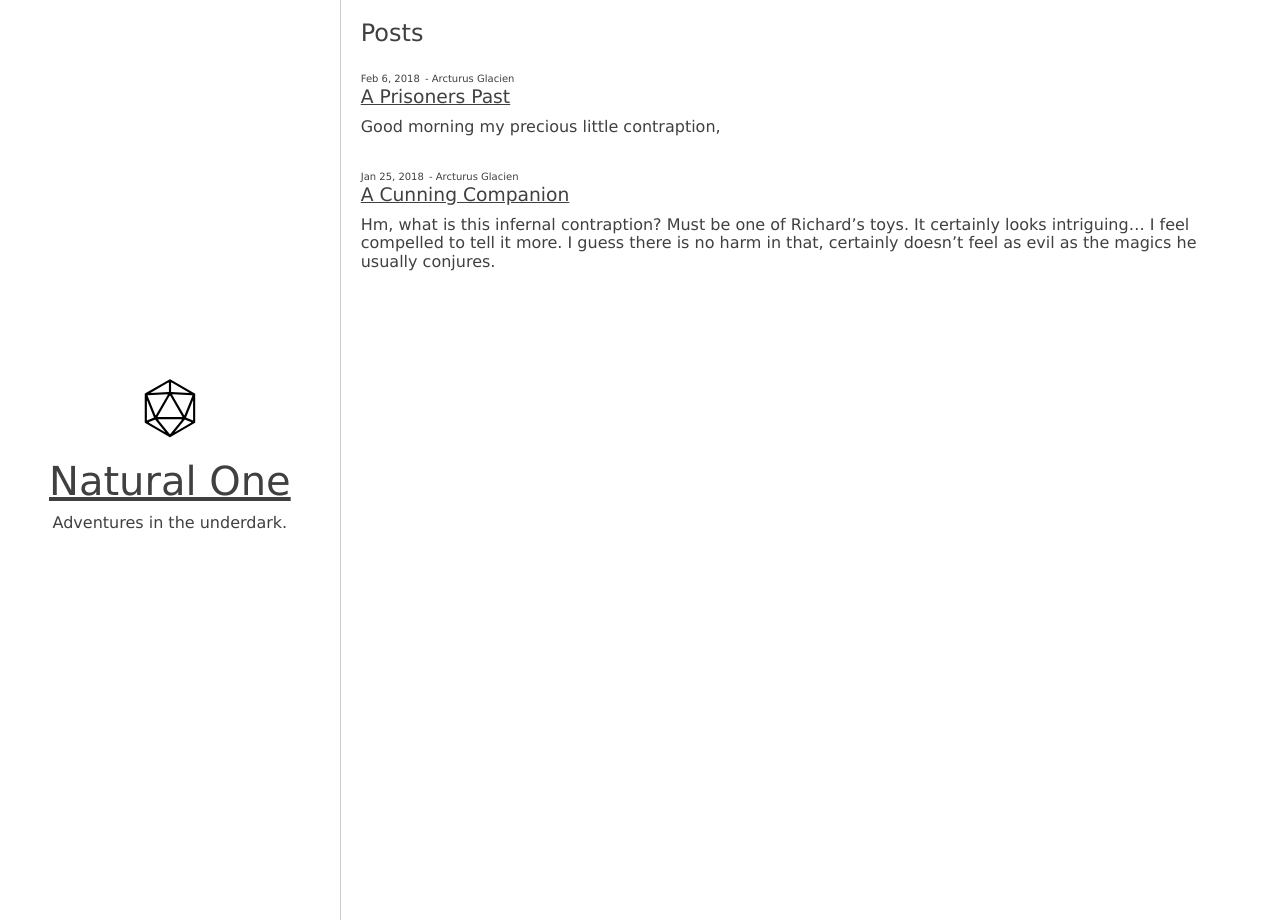
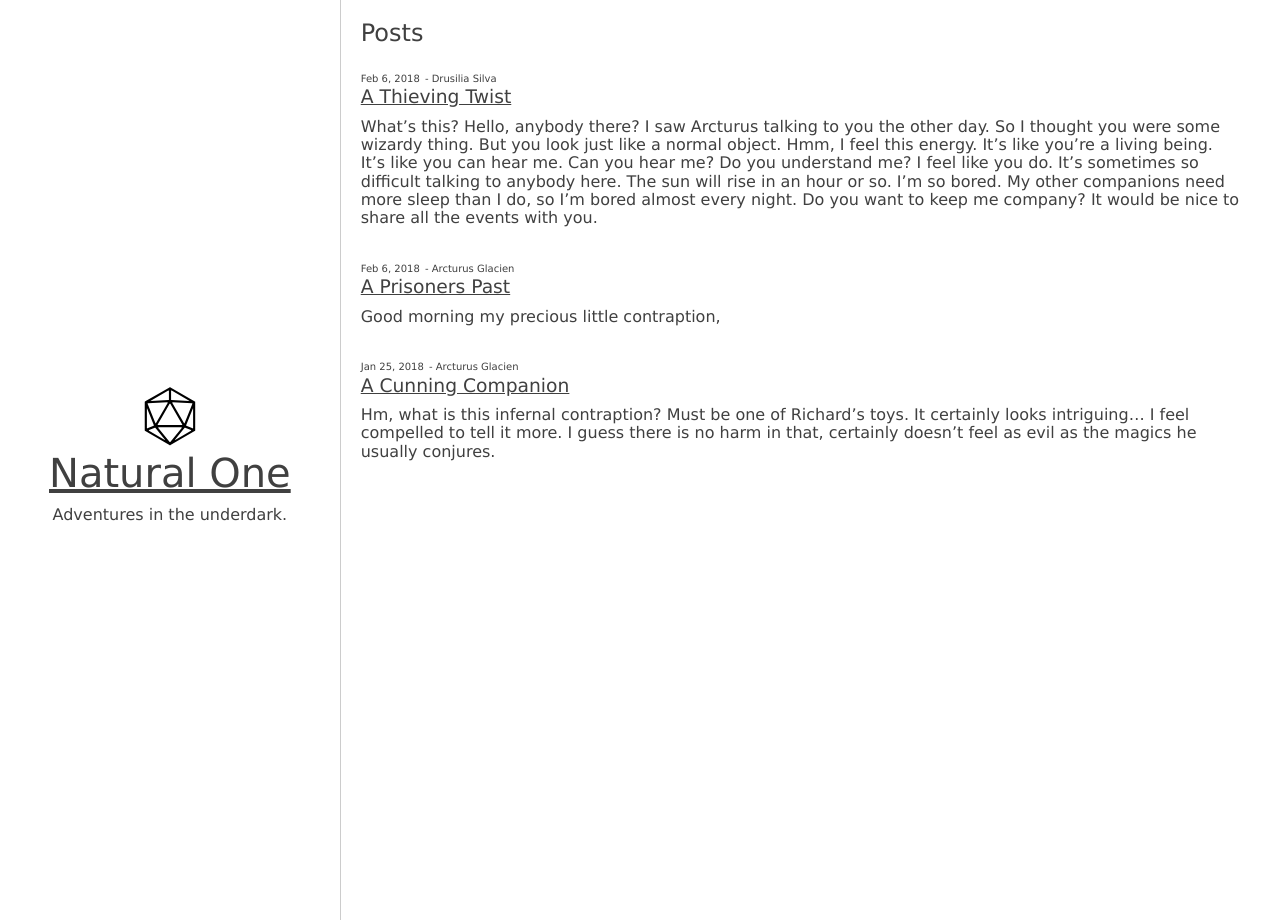
Before and after one commit to smarinade/natural-one, a Jekyll site: the page built from index.md, in a window 1280 px wide. Built offline with Jekyll 4.4.1, drawn with Linux system fonts in a browser that asks for light colours.

Commit message:
new post

```diff
--- a/_config.yml
+++ b/_config.yml
@@ -18,6 +18,10 @@ description: >- # this means to ignore newlines until "baseurl:"
   Adventures in the underdark.
 baseurl: "/natural-one" # the subpath of your site, e.g. /blog
 url: "" # the base hostname & protocol for your site, e.g. http://example.com
+image:
+  path: https://deadmanstales.files.wordpress.com/2013/12/crapdice.jpg
+  height: 100
+  width: 100
 twitter_username: smarinade
 github_username:  smarinade
 
--- a/_includes/header.html
+++ b/_includes/header.html
@@ -1,7 +1,9 @@
 <header class="header" role="banner">
 	<div class="header-wrapper">
 		<div class="header-logo">
-			{% include logo.svg %}
+			<a href="{{ "/" | relative_url }}" title="{{ site.title | escape }}">
+				{% include logo.svg %}
+			</a>
 		</div>
 		<a class="header-brand" rel="author" href="{{ "/" | relative_url }}">{{ site.title | escape }}</a>
 		<p class="header-brand-description">
--- /dev/null
+++ b/_posts/2018-02-20-a-thieving-twist.markdown
@@ -0,0 +1,23 @@
+---
+layout: post
+title:  "A Thieving Twist"
+date:   2018-02-06 19:44:40 +0100
+author: Drusilia Silva
+categories: underdark
+---
+What's this? Hello, anybody there? I saw Arcturus talking to you the other day. So I thought you were some wizardy thing. But you look just like a normal object. Hmm, I feel this energy. It's like you're a living being. It's like you can hear me. Can you hear me? Do you understand me? I feel like you do. It's sometimes so difficult talking to anybody here. The sun will rise in an hour or so. I'm so bored. My other companions need more sleep than I do, so I'm bored almost every night. Do you want to keep me company? It would be nice to share all the events with you.
+
+Today was a rough day. It started this morning. I always check on my companions, just to make sure everything is all right. I knew Arcturus cast a spell that would keep anybody out of our beds, and pockets. So I was quite confident nothing bad had happened when I woke up. Still, I always check. Imagine my surprise when I found __one bed empty__. Well, couldn't be too surprised, with Devin. So I checked outside, no Devin. I decided to hide in a corner and see when (and if!) he would turn up. Half an hour or so before sunrise, I suddenly saw the door handle move. If I hadn't been staring at the thing, I wouldn't even have noticed it! You can say a lot of things about Devin, and I will, but he is one good pickpocket. He went to bed and then I made my move. I snuck up to him and surprised him for once, with my dagger near his throat. We went outside to talk so we wouldn't wake anybody else. He tried to fight me but failed miserably. Eventually, after a lot of threats, which I didn't like at all, or maybe a little, it was Devin after all, he told me the truth. He was __slave shopping__! Could you believe that! Slave shopping! Ow, better lower my voice a bit. Of course when the others woke up, I told them everything and we decided to hunt down the slave traders.
+
+>"We get money for the slave traders? Let's hunt them down and kill them all!"
+><cite>Richard finally growing a conscience</cite>
+
+Devin told us we could only find the slave traders at night, so we had to spend the day doing something. Sir Vivor and Richard went to the commanders post and blew Vivor's cover. Arcturus, Devin and I went to the magic shop.
+
+>"How about I give you one gold piece to change my name?"
+><cite>Sir Vivor trying to bribe an official, nice try</cite>
+
+At night, we went to the slaver's den with a foolproof plan. Or so we thought. Devin and Richard posed as slave traders, Alduin was already a bounty hunter so no changes there, Arcturus and Sir Vivor were invisible and I changed myself into a fearsome wolf. We got in without any problem, so far our plan worked perfectly. Sadly enough, we didn't think the next part through. And we especially didn't expect treachery! I still get mad when I think about it. That stupid, disloyal, faithless, false-hearted, deceitful, back-stabbing, double-crossing, two-faced (or no faced!), undependable ...
+
+_Ow, sorry Alduin, didn't mean to wake you. Go back to sleep. I'll be quiet._
+_Sorry spirit, I'll continue this story tomorrow._
```
Also changed, not shown: _includes/logo.svg.
